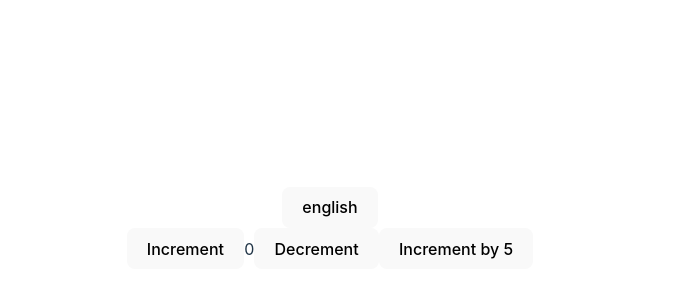
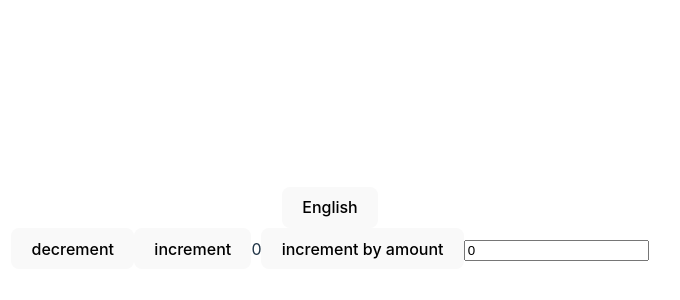
Before and after one commit to chunyukuo88/Portfolio, a React (Vite) app: page / in a window 1280 px wide. Shown: the part 172-472 px from the top of the page, without its empty margins (310-990 px from the left). Built offline with nearby package versions, Linux system fonts and the light colour scheme.

Commit message:
feat: localization wired to global state. Also, increment by value bug fixed.

```diff
--- /dev/null
+++ b/src/common/strings.js
@@ -0,0 +1,24 @@
+const strings = {
+  decrement: {
+    chinese: '遞減',
+    english: 'decrement',
+    russian: 'уменьшение',
+  },
+  increment: {
+    chinese: '增量',
+    english: 'increment',
+    russian: 'приращение',
+  },
+  incrementByAmount: {
+    chinese: '定量增加',
+    english: 'increment by amount',
+    russian: 'увеличение на сумму',
+  },
+  language: {
+    chinese: '華語',
+    english: 'English',
+    russian: 'Русский',
+  }
+};
+
+export default strings;
--- a/src/features/counter/Counter.jsx
+++ b/src/features/counter/Counter.jsx
@@ -1,33 +1,42 @@
-import React from 'react';
+import React, {useState} from 'react';
 import { useSelector, useDispatch } from 'react-redux';
 import { decrement, increment, incrementByAmount } from './counterSlice.js';
+import strings from '../../common/strings.js';
 
 export function Counter() {
   const count = useSelector((state) => state.counter.value);
+  const [ incrementVal, setIncrementVal ] = useState(0);
+  const language = useSelector((state) => state.language.value);
   const dispatch = useDispatch();
-
   return (
     <div>
       <div>
         <button
+          aria-label='Decrement value'
+          onClick={() => dispatch(decrement())}
+        >
+          {strings.decrement[language]}
+        </button>
+        <button
           aria-label='Increment value'
           onClick={() => dispatch(increment())}
         >
-          Increment
+          {strings.increment[language]}
         </button>
         <span>{count}</span>
         <button
-          aria-label='Decrement value'
-          onClick={() => dispatch(decrement())}
+          aria-label='Increment value by amount'
+          onClick={() => dispatch(incrementByAmount(incrementVal))}
         >
-          Decrement
+          {strings.incrementByAmount[language]}
         </button>
-        <button
-          aria-label='Decrement value'
-          onClick={() => dispatch(incrementByAmount(count, { payload: 5}))}
-        >
-          Increment by 5
-        </button>
+        <input
+          type="number"
+          value={incrementVal}
+          onChange={(event) => {
+            const { value } = event.target;
+            setIncrementVal(parseInt(value));
+          }}/>
       </div>
     </div>
   );
--- a/src/features/language/Language.jsx
+++ b/src/features/language/Language.jsx
@@ -1,28 +1,29 @@
 import React from 'react';
 import { useSelector, useDispatch } from 'react-redux';
 import { updateLanguage } from './languageSlice';
+import strings from '../../common/strings.js';
 
 function Language() {
-  const lang = useSelector((state) => state.language.value);
+  const language = useSelector((state) => state.language.value);
   const dispatch = useDispatch();
 
-  const languageToggler = (language) => {
-    switch (language) {
+  const languageToggler = (currentLanguage) => {
+    switch (currentLanguage) {
       case 'english': return 'chinese';
       case 'chinese': return 'russian';
       case 'russian': return 'english';
       default: return 'chinese';
-    }
+    };
   };
 
   const clickHandler = () => {
-    const newLang = languageToggler(lang);
+    const newLang = languageToggler(language);
     return dispatch(updateLanguage(newLang));
   };
 
   return (
     <button onClick={clickHandler}>
-      {lang}
+      {strings.language[language]}
     </button>
   );
 }
```
Also changed, not shown: src/features/counter/counterSlice.js (+6 -6 lines).
